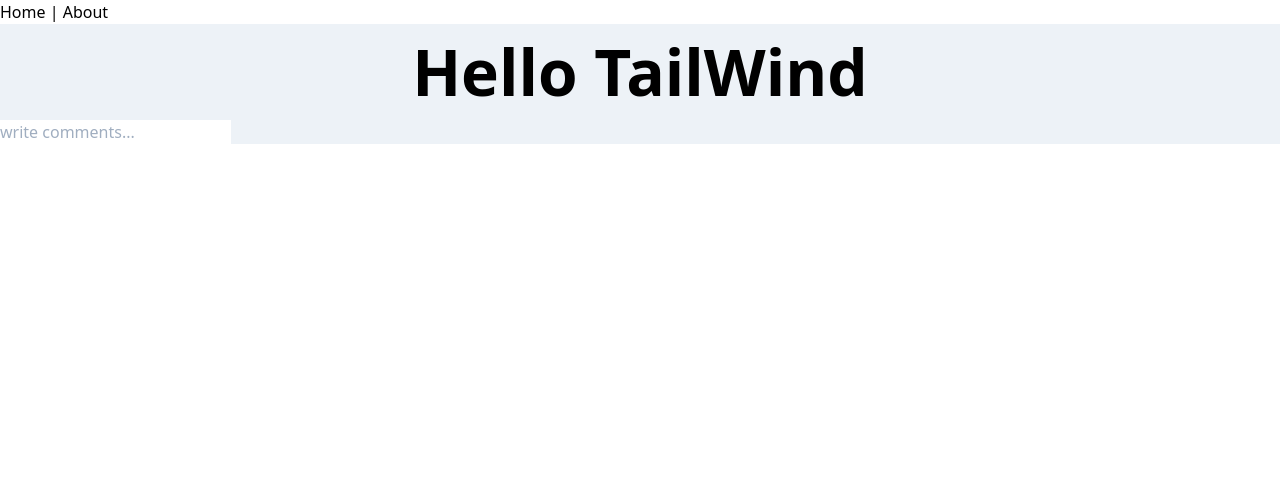
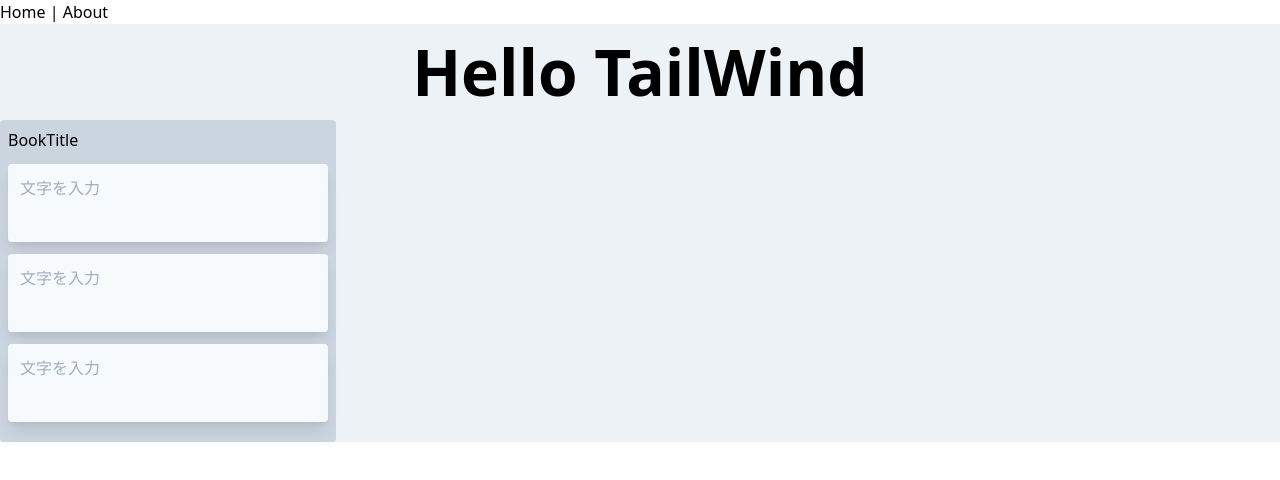
Before and after one commit to annenpolka/Balut, a Vue app in the folder webapp/: page /about in a window 1280 px wide. Shown: the top 480 px of the page. Built offline with nearby package versions, Linux system fonts and the light colour scheme.

Commit message:
BookCard作成開始

```diff
--- a/webapp/src/components/BookCard.vue
+++ b/webapp/src/components/BookCard.vue
@@ -1,21 +1,39 @@
 <template>
-  <input
-    class="box-content"
-    type="text"
-    name="cardtext"
-    placeholder="write comments..."
-    v-model="cardtext"
-  />
+  <div class="book-card">
+    <textarea
+      class="card-input"
+      type="text"
+      :placeholder="placeholder"
+      v-model="cardText"
+    />
+  </div>
 </template>
 
 <script>
 export default {
   data() {
     return {
-      cardtext: '',
+      cardText: '',
+      placeholder: '文字を入力',
     };
   },
 };
 </script>
 
-<style lang="scss" scoped></style>
+<style lang="scss" scoped>
+.book-card {
+  @apply transition-all duration-100 max-w-sm overflow-hidden rounded shadow-lg p-3 my-3 bg-gray-100;
+
+  &:hover {
+    @apply bg-white;
+  }
+}
+
+.card-input {
+  @apply resize-none transition-all duration-100 w-full bg-transparent border-transparent;
+
+  &:focus {
+    @apply outline-none;
+  }
+}
+</style>
--- a/webapp/src/views/Home.vue
+++ b/webapp/src/views/Home.vue
@@ -1,16 +1,14 @@
 <template>
-  <div class="container mx-auto bg-gray-200">
+  <div class="mx-auto bg-gray-200">
     <p class="hello">Hello TailWind</p>
-    <BookCard></BookCard>
+    <BookSection></BookSection>
   </div>
 </template>
 
 <script>
-import BookCard from '@/components/BookCard.vue';
+import BookSection from '@/components/BookSection.vue';
 export default {
-  components: {
-    BookCard,
-  },
+  components: { BookSection },
 };
 </script>
 
```
Also changed, not shown: 1 other file (tests, documents, lock files or other folders).
